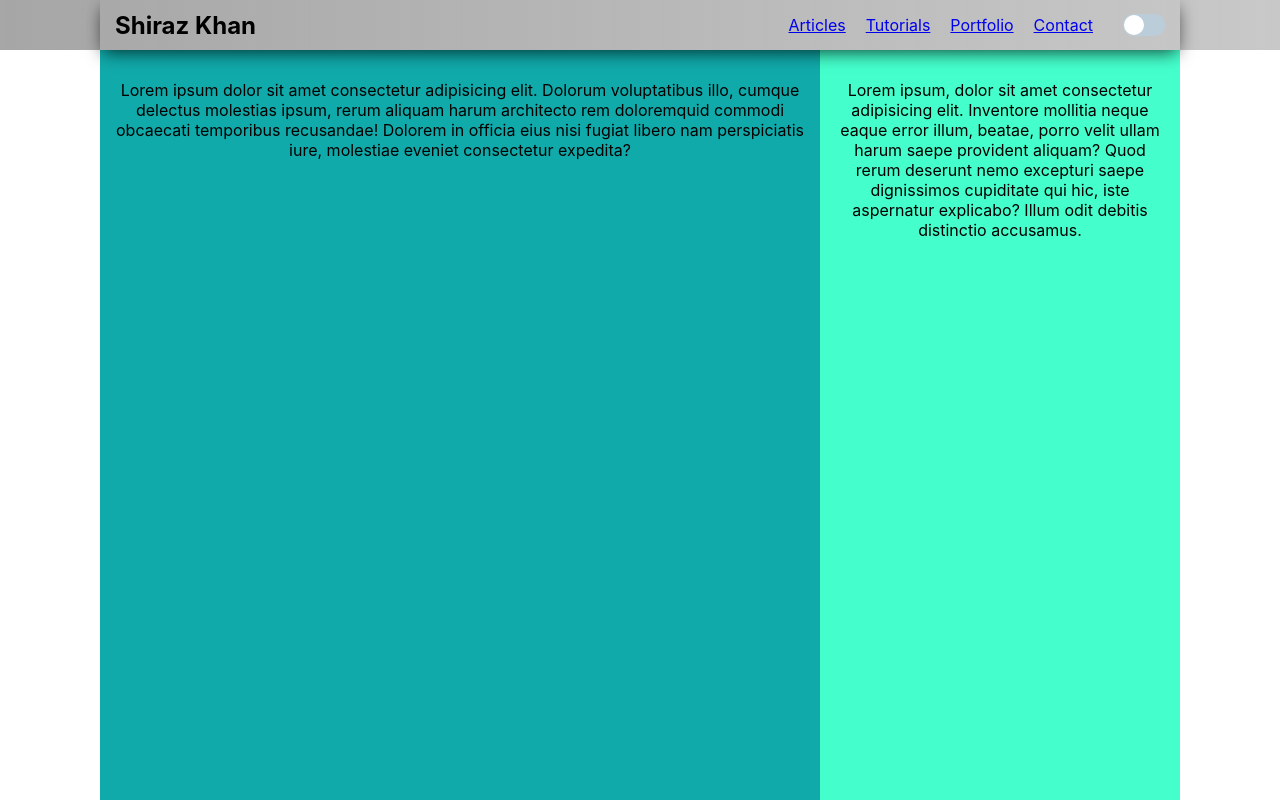
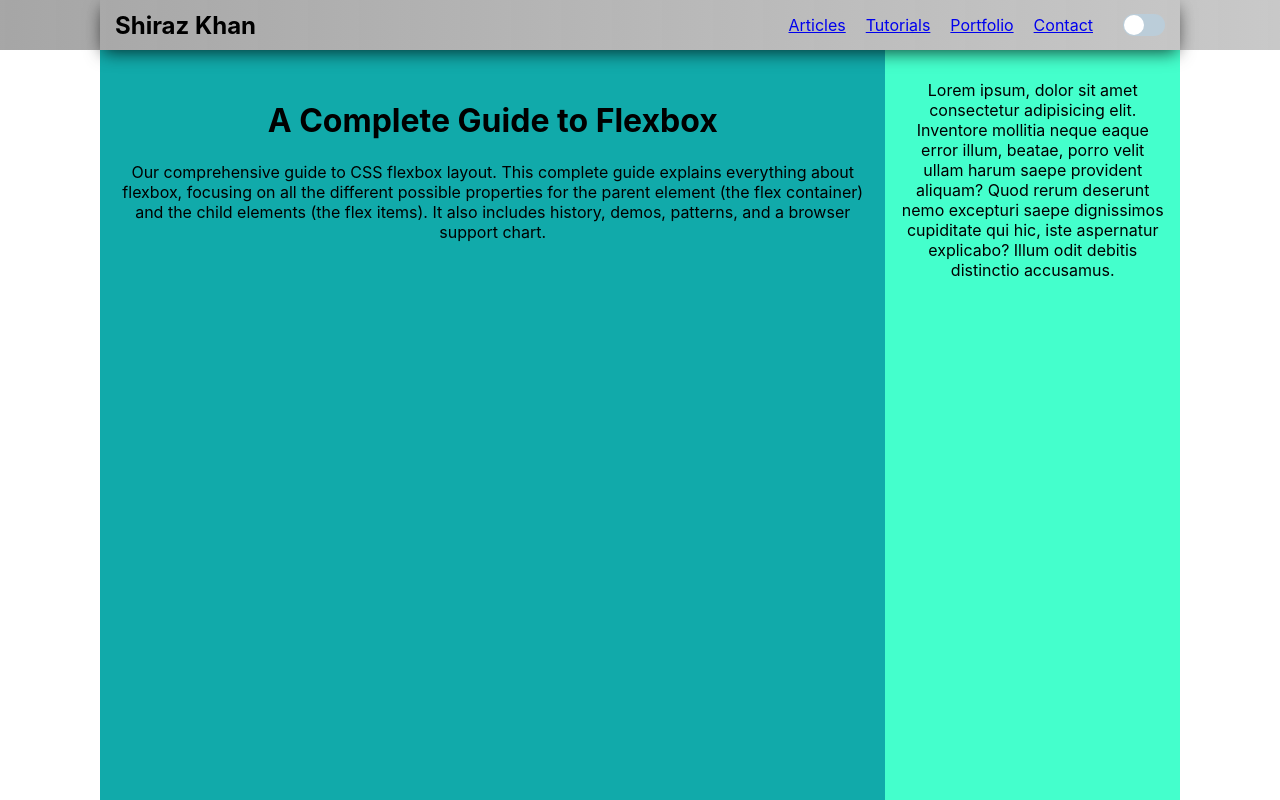
Before and after one commit to shirazkhan/Cake-Central, a React (Create React App) app: page / in a window 1280 px wide. Shown: the top 800 px of the page. Built offline with nearby package versions, Linux system fonts and the light colour scheme.

Commit message:
Change SideBar width on grid from 1fr to 0.75fr

```diff
--- a/src/App.js
+++ b/src/App.js
@@ -38,11 +38,7 @@ function App() {
           </NavBar>
         </Header>
         <PrimaryContent>
-          Lorem ipsum dolor sit amet consectetur adipisicing elit.
-          Dolorum voluptatibus illo, cumque delectus molestias ipsum, rerum aliquam harum architecto
-          rem doloremquid commodi obcaecati temporibus recusandae!
-          Dolorem in officia eius nisi fugiat libero nam perspiciatis iure,
-          molestiae eveniet consectetur expedita?
+          <TestPrimaryContent />
         </PrimaryContent>
         <SideBar>
           Lorem ipsum, dolor sit amet consectetur adipisicing elit.
--- a/src/styled/App.js
+++ b/src/styled/App.js
@@ -22,7 +22,7 @@ export const MainGrid = styled.div`
     "Footer Footer Footer";
   text-align: center;
   grid-template-rows: ${NAV_HEIGHT} auto ${FOOTER_HEIGHT};
-  grid-template-columns: 1fr 1fr 1fr;
+  grid-template-columns: 1fr 1fr 0.75fr;
   margin: 0 auto;
   max-width: ${WEBSITE_WIDTH};
 
```
